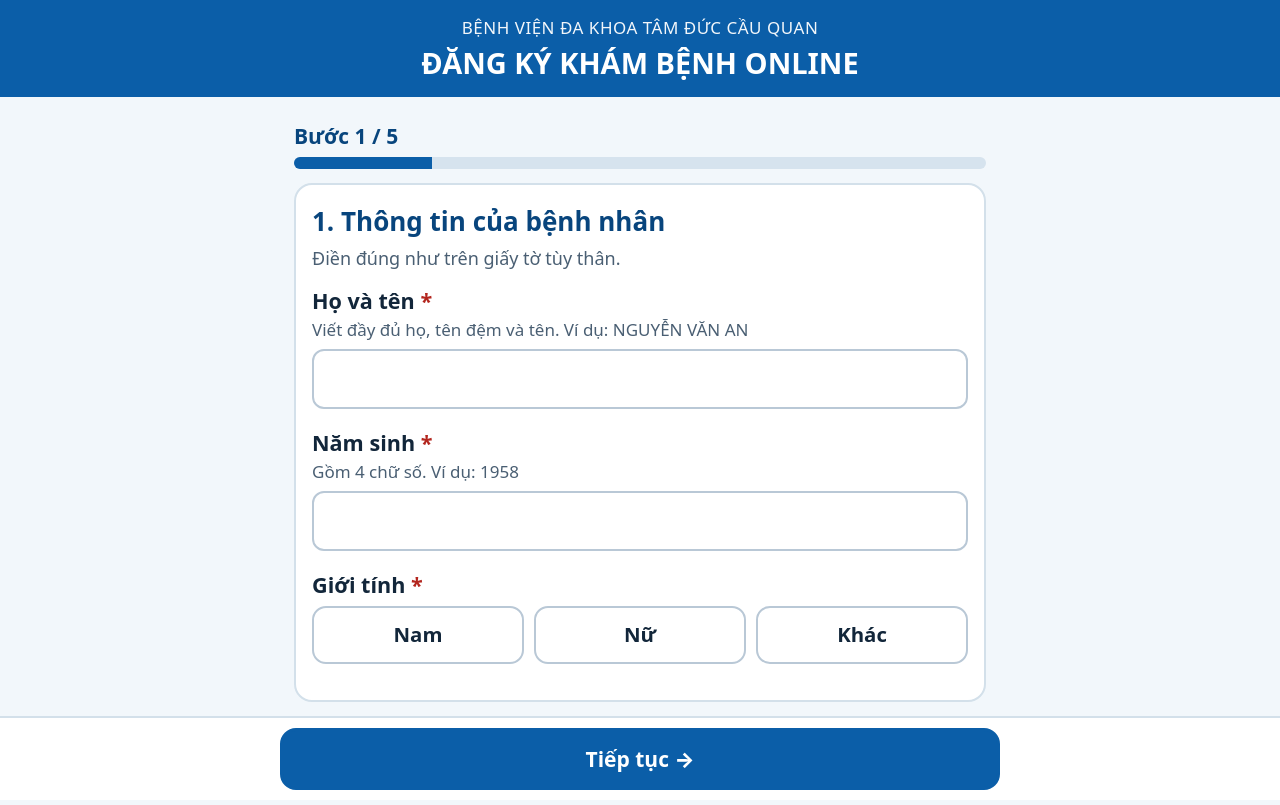
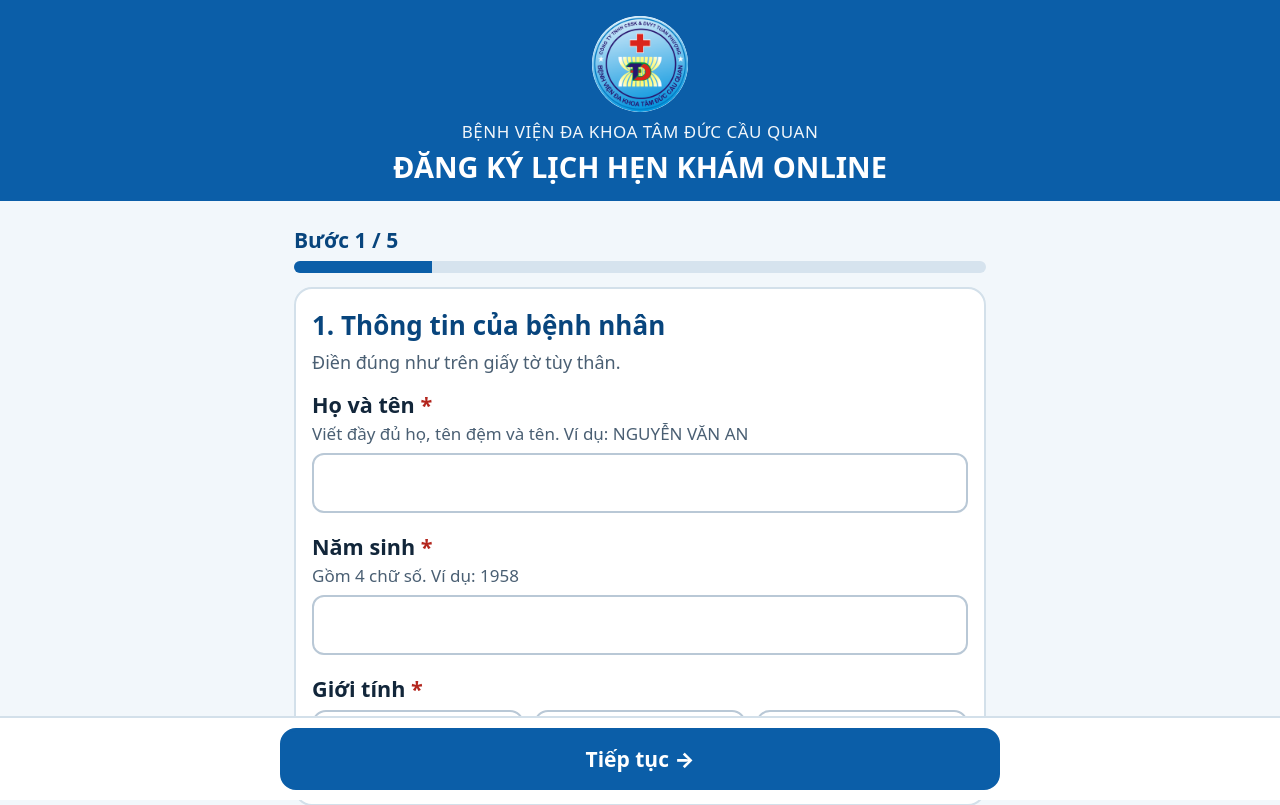
Before and after one commit to nammlc/dashboard_kham_uu_tien, a Flask app: page /dang-ky in a window 1280 px wide. Shown: the top 805 px of the page. Run offline with Flask 3, Linux system fonts and the light colour scheme.

Commit message:
fix UI 3

```diff
--- a/bvtd/templates/register/done.html
+++ b/bvtd/templates/register/done.html
@@ -26,7 +26,7 @@
 </style>
 </head>
 <body>
-<header>BỆNH VIỆN ĐA KHOA TÂM ĐỨC CẦU QUAN</header>
+<header><img src="{{ url_for('static', filename='logo.png') }}" width="72" height="72" alt="Logo bệnh viện" style="display:block;margin:0 auto 6px;border-radius:50%;background:#fff">BỆNH VIỆN ĐA KHOA TÂM ĐỨC CẦU QUAN</header>
 <div class="wrap">
   <div class="ok {{ 'already' if s.already }}" role="status">
     <div class="tick" aria-hidden="true">✓</div>
--- a/bvtd/templates/register/form.html
+++ b/bvtd/templates/register/form.html
@@ -4,7 +4,8 @@
 <meta charset="utf-8">
 <meta name="viewport" content="width=device-width, initial-scale=1">
 <meta name="robots" content="noindex">
-<title>Đăng ký khám bệnh online – BVĐK Tâm Đức Cầu Quan</title>
+<title>Đăng ký lịch hẹn khám online – BVĐK Tâm Đức Cầu Quan</title>
+<link rel="icon" type="image/png" href="{{ url_for('static', filename='logo.png') }}">
 <script>document.documentElement.classList.add('js');</script>
 <style>
   :root{--bg:#f2f7fb;--card:#fff;--ink:#12263a;--muted:#4a5f73;--line:#b9c8d6;--blue:#0b5ea8;--blue-d:#08457d;--green:#157a37;--green-d:#0f5c29;--red:#b3261e;--red-bg:#fdecea;--sel:#e3f1ff}
@@ -13,6 +14,7 @@
   body{margin:0;background:var(--bg);color:var(--ink);font-family:system-ui,-apple-system,"Segoe UI",Roboto,Arial,sans-serif;line-height:1.45}
   .wrap{max-width:720px;margin:0 auto;padding:14px 14px 120px}
   header.top{background:var(--blue);color:#fff;padding:16px 14px;text-align:center}
+  header.top .logo{display:block;margin:0 auto 8px;width:96px;height:96px;border-radius:50%;background:#fff}
   header.top .hos{font-size:.85rem;letter-spacing:.03em;opacity:.95}
   header.top h1{margin:.2rem 0 0;font-size:1.45rem;line-height:1.25}
   button,.btn{font:inherit;cursor:pointer}
@@ -42,7 +44,8 @@
   .choice input{position:absolute;opacity:0;inset:0;width:100%;height:100%;margin:0;cursor:pointer}
   .choice span{display:flex;align-items:center;justify-content:center;text-align:center;min-height:58px;padding:10px 12px;border:2.5px solid var(--line);border-radius:14px;background:#fff;font-weight:700;font-size:1.02rem}
   .choices.list .choice span{justify-content:flex-start;text-align:left}
-  .choices.list .choice span.two{flex-direction:column;align-items:flex-start;justify-content:center;gap:2px}
+  .choice span.two{flex-direction:column;gap:2px}
+  .choices.list .choice span.two{align-items:flex-start;justify-content:center}
   .choice small{display:block;font-weight:400;color:var(--muted);font-size:.85rem}
   .choice input:checked+span{border-color:var(--blue);background:var(--sel);box-shadow:inset 0 0 0 2px var(--blue)}
   .choice input:focus-visible+span{outline:4px solid #9cc8ee}
@@ -86,8 +89,9 @@
 </head>
 <body>
 <header class="top">
+  <img class="logo" src="{{ url_for('static', filename='logo.png') }}" width="96" height="96" alt="Logo Bệnh viện Đa khoa Tâm Đức Cầu Quan">
   <div class="hos">BỆNH VIỆN ĐA KHOA TÂM ĐỨC CẦU QUAN</div>
-  <h1>ĐĂNG KÝ KHÁM BỆNH ONLINE</h1>
+  <h1>ĐĂNG KÝ LỊCH HẸN KHÁM ONLINE</h1>
 </header>
 
 <div class="wrap">
@@ -412,7 +416,7 @@
     labels.forEach(function (lb, k) {
       var iso = addDays(TODAY, k), l = document.createElement('label'); l.className = 'choice';
       var i = document.createElement('input'); i.type = 'radio'; i.name = 'quick_date'; i.value = iso; i.checked = (cur === iso);
-      var s = document.createElement('span'); s.innerHTML = '<b></b><small></small>'; s.firstChild.textContent = lb; s.lastChild.textContent = short(iso);
+      var s = document.createElement('span'); s.className = 'two'; s.innerHTML = '<b></b><small></small>'; s.firstChild.textContent = lb; s.lastChild.textContent = short(iso);
       l.appendChild(i); l.appendChild(s); box.appendChild(l);
       i.addEventListener('change', function () { fld('exam_date').value = iso; setErr('exam_date', ''); disablePastSlots(); });
     });
```
Also changed, not shown: bvtd/tests/test_register.py (+3 -0 lines), bvtd/static/logo.png (added).
